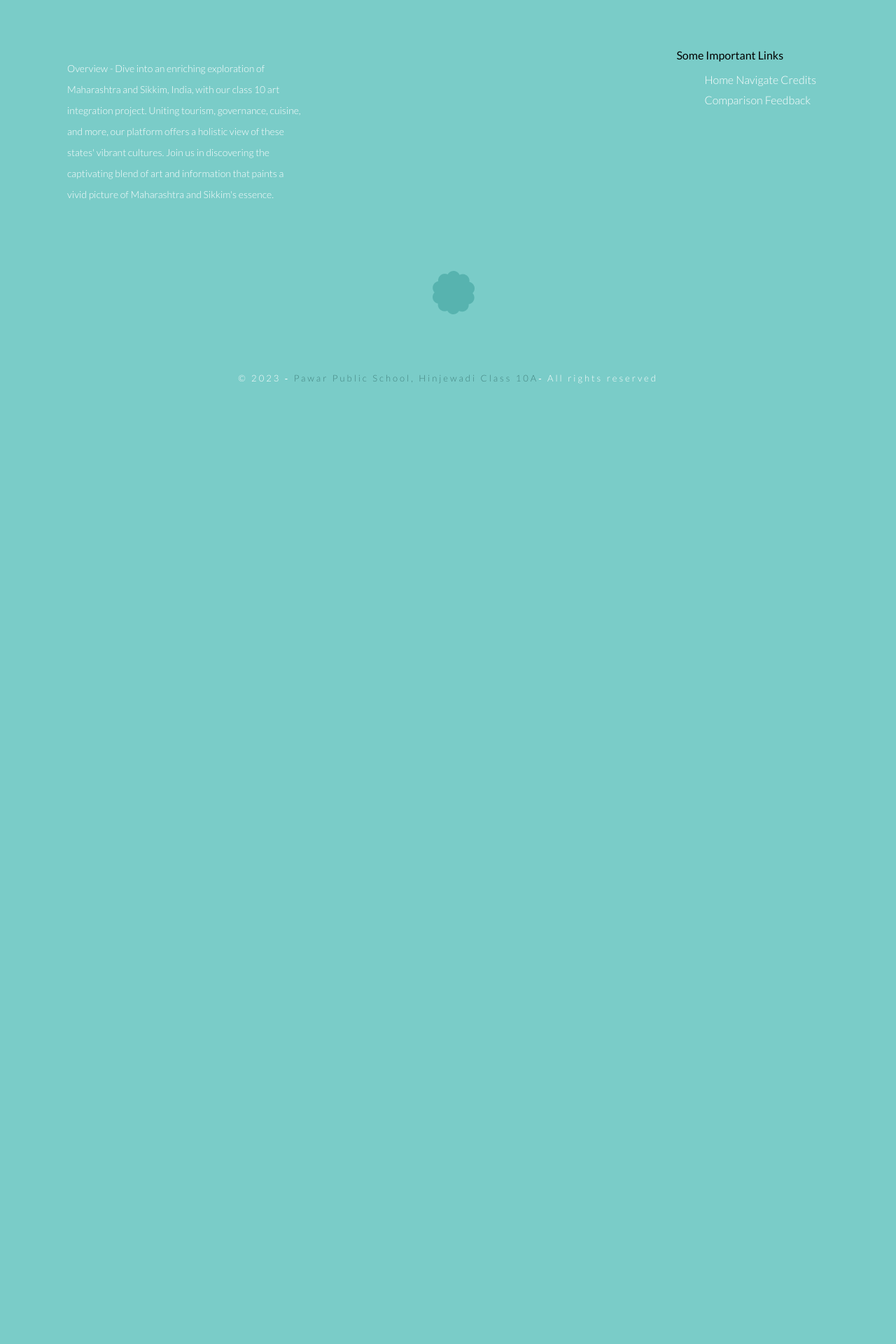
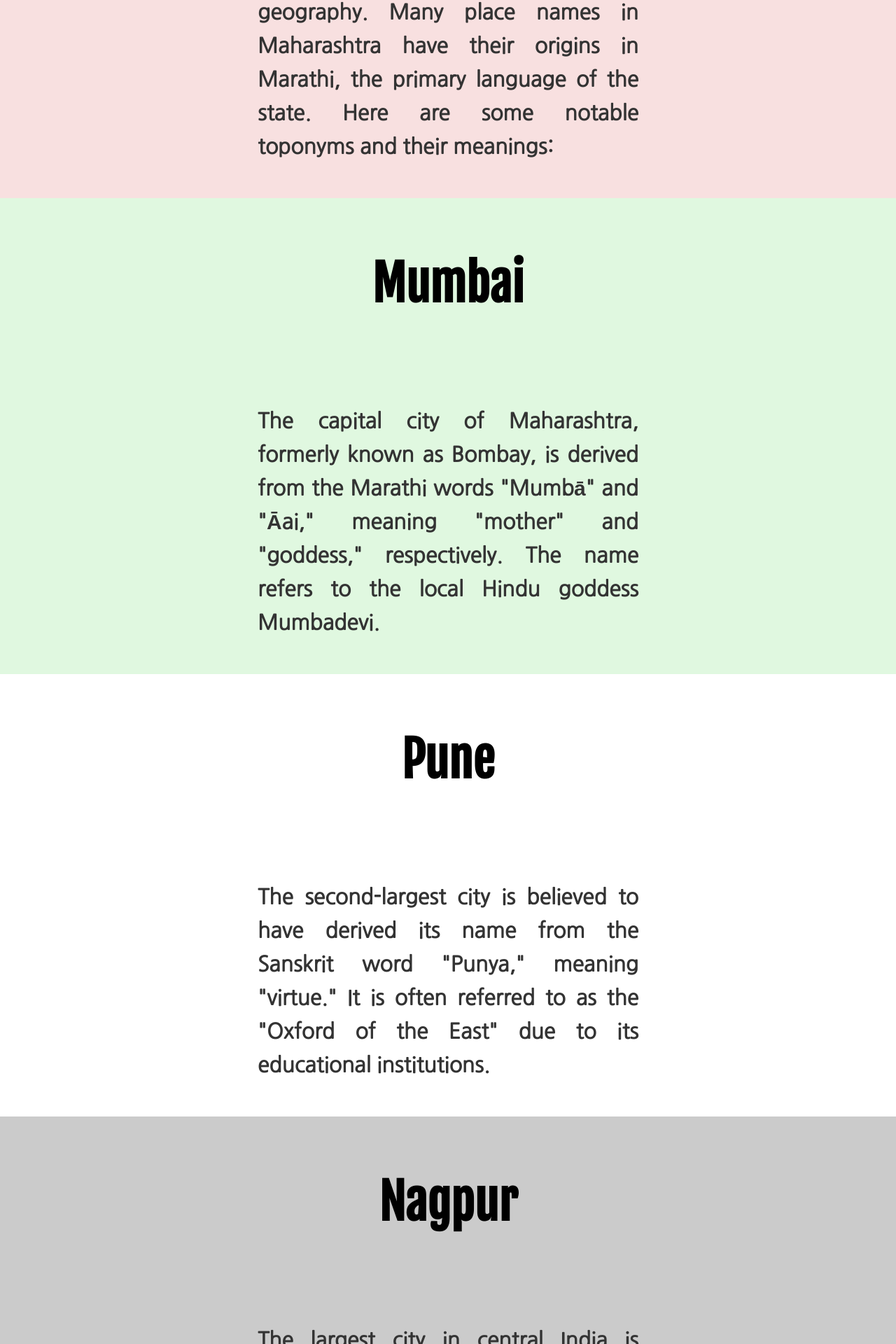
Before and after one commit to 1nv1sibl3/PPSH-MA4-Project, a Flask app: page /MH/ in a window 1280 px wide. Shown: the part 667-2587 px from the top of the page at 70% size. Before the commit the page ends 1215 px from the top, so only its background shows below. Run offline with Flask 3, Linux system fonts and the light colour scheme; some libraries are stand-ins or nearby versions.

Commit message:
etymology done

```diff
--- a/main.py
+++ b/main.py
@@ -45,7 +45,7 @@ def MH_history():
 
 # Run webserver
 def run_webserver():
-    app.run(host='0.0.0.0', debug=True, port=8082, ssl_context=('/home/invisible/ppsh/ssl/ppshinjewadi.me.crt' , '/home/invisible/ppsh/ssl/ppshinjewadi.me.key'))
+    app.run(host='0.0.0.0', debug=True, port=8082)#, ssl_context=('/home/invisible/ppsh/ssl/ppshinjewadi.me.crt' , '/home/invisible/ppsh/ssl/ppshinjewadi.me.key'))
 
 if __name__ == "__main__":
     run_webserver()
--- a/static/css/MH/etymology.css
+++ b/static/css/MH/etymology.css
@@ -157,6 +157,7 @@ body {
     font-weight: 600;
     margin: 0;
     margin-bottom: 20px;
+	text-shadow: 0 0 3px #ffffff, 0 0 5px #282828;
 }
 
 .header-area .header-content {
@@ -265,56 +266,88 @@ body {
 ~~~~~~~~
 */
 
-/* Set the background color and image */
-.intro-section {
-    background-color: #c2cda6; /* Choose your preferred color */
-    background-image: url('../images/header-back.jpg'); /* Adjust the path */
-    background-size: cover;
-    background-position: center;
-    padding: 100px 0; /* Adjust padding as needed */
+/* Reset default margin and padding for sections */
+.content-section {
+    margin: 0;
+    padding: 0;
 }
 
-/* Center the content inside the container */
+/* Define background colors for sections */
+.content-section-1 {
+    background-color: #F8E0E0;
+}
+
+
+
+.content-section-2 {
+    background-color: #E0F8E0;
+}
+
+.content-section-3{
+	background-color: #FFF;
+}
+
+.content-section-4{
+	background-color: #cbcbcb;
+}
+/* Add more section classes and colors as needed */
+
+/* Container styles */
 .container {
     max-width: 1200px;
     margin: 0 auto;
-    padding: 0 20px; /* Adjust padding as needed */
+    padding: 20px;
 }
 
-/* Center the text inside the intro-content */
-.intro-content {
-    text-align: justify;
-    color: #fff; /* Text color */
-
+.content {
+    display: flex;
+    flex-direction: column;
+    align-items: center; /* Center content horizontally */
+    text-align: center;
 }
 
-/* Add some margin to the top */
-.intro-content h2 {
-    margin-top: 20px; /* Adjust margin as needed */
-    font-size: 24px; /* Adjust font size as needed */
+.content-wrap {
+    display: flex;
+    flex-direction: column; /* Change to column layout */
+    align-items: center;
+    justify-content: center; /* Center content vertically and horizontally */
+    margin-top: 40px;
 }
 
-.headinggg {
-    color: #1e1b1b;
-    font-size: 100px;
-    font-weight: 600;
-    text-align: center;
-
+.content-image {
+    max-width: 200%; /* Allow the image to take full available width */
+    max-height: auto; /* Limit image height to 70% of viewport height */
+    margin-bottom: 20px; /* Add some spacing between image and text */
 }
 
-/* Add animation to the intro section */
-.intro-section .animate__animated {
+
+.content-text {
+    font-size: 30px;
+    line-height: 1.6;
+    color: #333;
+    max-width: 50%; /* Adjust the width as needed */
+    padding: 0 20px;
+	text-align: justify;
+}
+
+/* Add animations to header and content text */
+.animate__animated {
     --animate-duration: 1s; /* Animation duration */
 }
 
-.animate__animated {
-    --animate-duration: 3s; /* Animation duration */
-}
 .cssFont_1 {
 	font-family: 'Fjalla One', sans-serif;
+	font-size: 70px;
+	letter-spacing: 0px;
+	word-spacing: 0px;
+	color: #000000;
+	font-weight: bold;
+	font-style: normal;
+	font-variant: normal;
 	}
 
 .cssFont_2 {
 		font-family: 'Nanum Gothic', sans-serif;
 		font-weight: bold;
+
 		}
--- a/templates/MH/etymology.html
+++ b/templates/MH/etymology.html
@@ -11,8 +11,9 @@
     <link href="https://fonts.googleapis.com/css2?family=Lobster&display=swap" rel="stylesheet">
     <link href="https://fonts.googleapis.com/css2?family=Fjalla%20One&display=swap" rel="stylesheet">
     <link href="https://fonts.googleapis.com/css2?family=Nanum%20Gothic&display=swap" rel="stylesheet">
-    <title>Maharashtra - Introduction</title>
-</head>
+    <title>Maharashtra - Etymology</title>
+
+  </head>
 <body>
 <header class="header-area">
     <div class="container">
@@ -30,18 +31,65 @@
       </div>
     </div>
     <div class="header-content cssFont_1 animate__animated">
-      <h1>Etymology</h1>
+      <h1>Etymology/Toponymy</h1>
     </div>
 </header>
     <!-- HEADER AREA END -->
-    <section class="intro-section animate__animated">
-        <div class="container">
 
-            <div class="intro-content cssFont_2">
-                The modern Marathi language of Maharashtra evolved from the “Maharashtri Prakrit”, and the word “Marhatta” is found in the Jain Maharashtrian literature. The most widely accepted theory among the linguistic scholars is that the words “Maratha” and “Maharashtra” ultimately derived from the combination of “Maha” and “Rashtrika” (the name of a tribe or dynasty of chiefs ruling in the Deccan region). An alternate theory states that the term is derived from “Maha” meaning “great” and “ratha/rathi” meaning “chariot/charioteer”, which refers to a skilful  fighting force.
+    <section class="content-section content-section-1">
+      <div class="container">
+          <div class="content">
+            <div class="content-wrap">
+
+              <div class="content-text animate__animated animate__fadeIn cssFont_2">
+              <p>The toponymy of Maharashtra, a state in western India, is rich and diverse, reflecting its history, culture, and geography. Many place names in Maharashtra have their origins in Marathi, the primary language of the state. Here are some notable toponyms and their meanings:
+              </p>
               </div>
+      </div>
+    </div>
+    </div>
+  </section>
+
+  <section class="content-section content-section-2">
+    <div class="container">
+        <div class="content">
+          <h1 class="animate__animated animate__fadeIn cssFont_1">Mumbai</h1>
+          <div class="content-wrap">
+        <div class="content-text animate__animated animate__fadeIn cssFont_2">
+          <p>The capital city of Maharashtra, formerly known as Bombay, is derived from the Marathi words "Mumbā" and "Āai," meaning "mother" and "goddess," respectively. The name refers to the local Hindu goddess Mumbadevi.
+          </p>
+          </div>
         </div>
+      </div>
+      </div>
     </section>
+
+<section class="content-section content-section-3">
+    <div class="container">
+        <div class="content">
+          <h1 class="animate__animated animate__fadeIn cssFont_1">Pune</h1>
+          <div class="content-wrap">
+
+          <div class="content-text animate__animated animate__fadeIn cssFont_2">
+          <p>The second-largest city is believed to have derived its name from the Sanskrit word "Punya," meaning "virtue." It is often referred to as the "Oxford of the East" due to its educational institutions.
+          </p>
+</section>
+
+<section class="content-section content-section-4">
+  <div class="container">
+      <div class="content">
+          <h1 class="animate__animated animate__fadeIn cssFont_1">Nagpur</h1>
+          <div class="content-wrap">
+              <div class="content-text animate__animated animate__fadeIn cssFont_2">
+                  <p>The largest city in central India is named after the Nag River that flows through the city. The name "Nagpur" is believed to be derived from the Sanskrit words "Nag" (snake) and "Pur" (city).
+                      These are just a few examples of the toponymy in Maharashtra, and each place name carries its unique historical, cultural, and linguistic significance.
+                  </p>
+              </div>
+          </div>
+      </div>
+  </div>
+</section>
+
 
 
 
```
Also changed, not shown: static/images/MH/etymology/mumbai.jpeg (added), static/images/MH/etymology/nagour.jpeg (added), static/images/MH/etymology/pune.jpeg (added).
